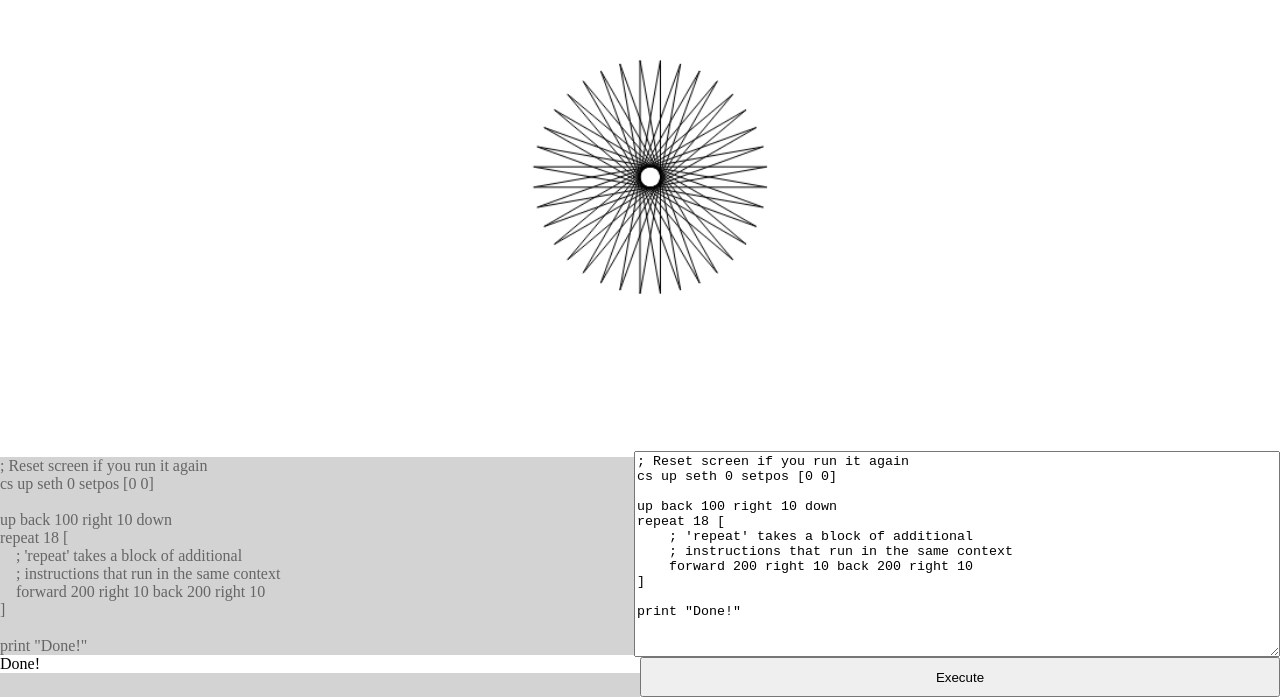
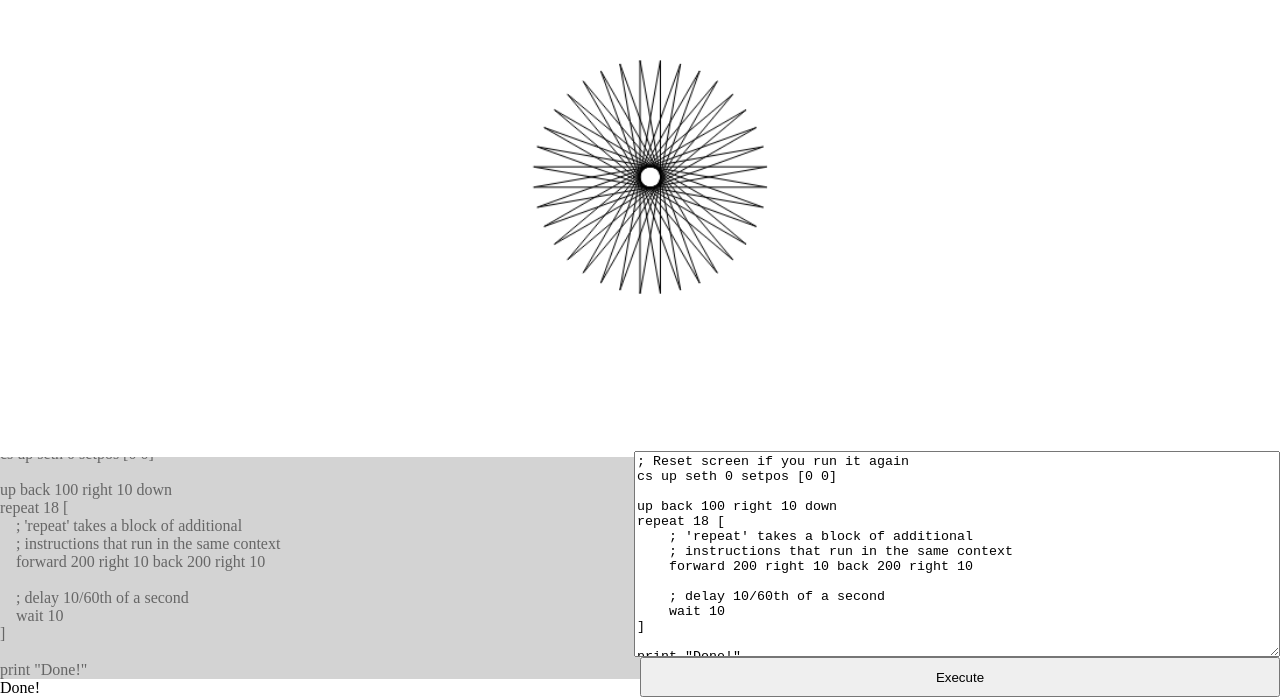
Before and after one commit to bvibber/turtle-world, a website with bundled scripts: page index.html in a window 1280 px wide. Shown: the part 103-800 px from the top of the page. Built offline with nearby package versions, Linux system fonts and the light colour scheme.

Commit message:
add an async 'wait' function
wow this is awesome :D
it just works

```diff
--- a/index.html
+++ b/index.html
@@ -17,6 +17,9 @@ repeat 18 [
     ; 'repeat' takes a block of additional
     ; instructions that run in the same context
     forward 200 right 10 back 200 right 10
+
+    ; delay 10/60th of a second
+    wait 10
 ]
 
 print "Done!"</textarea>
--- a/src/logo.js
+++ b/src/logo.js
@@ -743,6 +743,15 @@ let builtins = {
         }));
     },
 
+    wait: function(frames) {
+        return new Promise((resolve, reject) => {
+            let ms = (1000 * frames) / 60;
+            setTimeout(() => {
+                resolve();
+            }, ms);
+        });
+    },
+
     // Value get/set
 
     thing: async function(name) {
```
